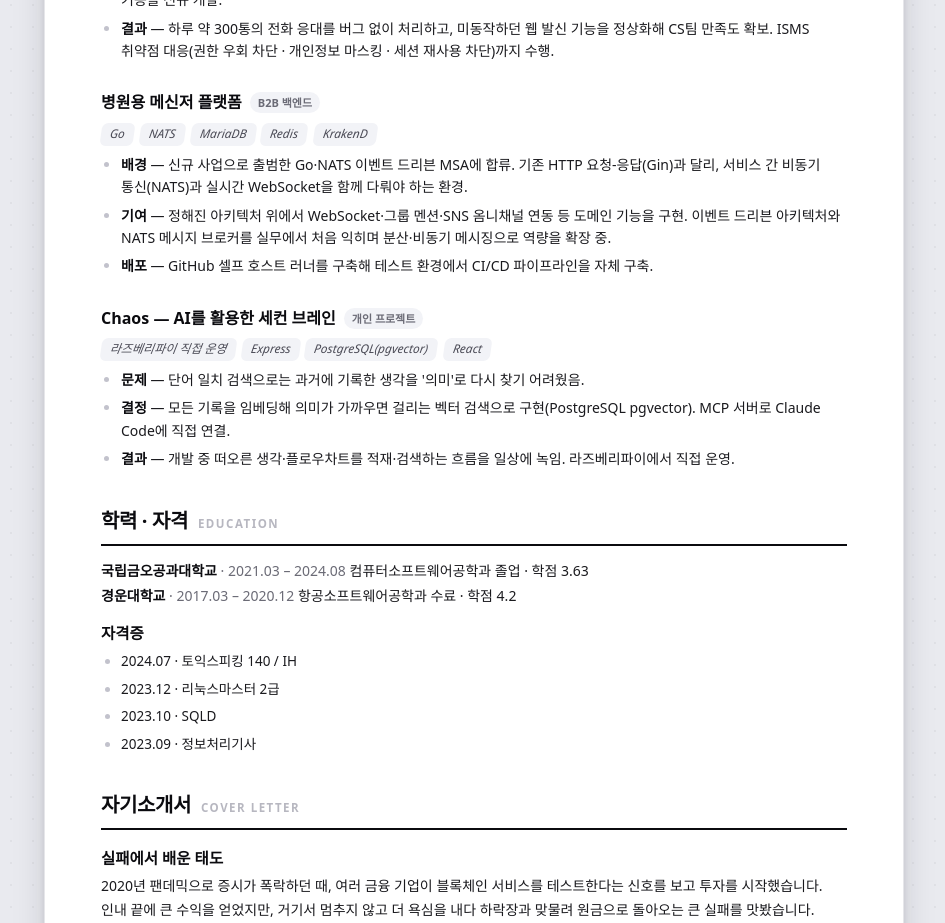
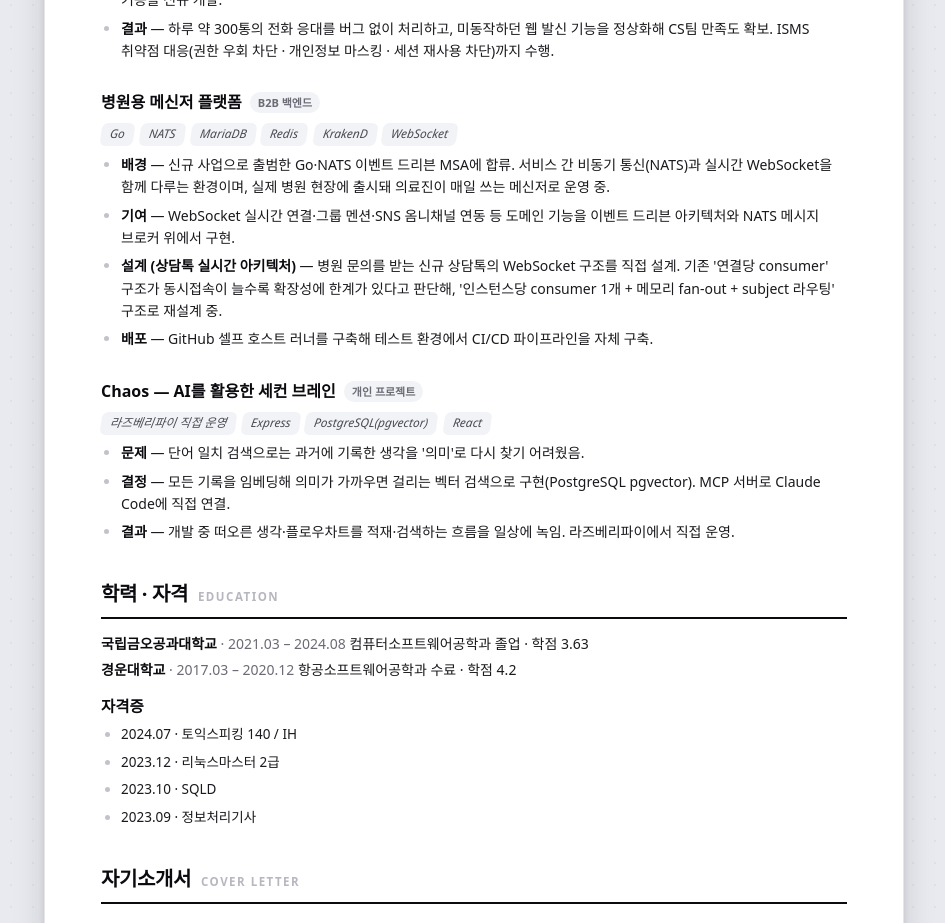
Before and after one commit to JongDeug/jh-portfolio, a React (Vite) app: page / in a window 1280 px wide. Shown: the part 2020-2943 px from the top of the page, without its empty margins (166-1111 px from the left). Built offline with nearby package versions, Linux system fonts and the light colour scheme; a web font is replaced by a local one.

Commit message:
docs(resume): 병원용 메신저 플랫폼 — 합본 이력서 반영(WebSocket 스택·배경·설계 항목 신규)
Co-Authored-By: Claude Opus 4.8 <noreply@anthropic.com>

```diff
--- a/src/data/resume.js
+++ b/src/data/resume.js
@@ -91,10 +91,11 @@ export default {
     {
       title: `병원용 메신저 플랫폼`,
       badge: `B2B 백엔드`,
-      stack: [`Go`, `NATS`, `MariaDB`, `Redis`, `KrakenD`],
+      stack: [`Go`, `NATS`, `MariaDB`, `Redis`, `KrakenD`, `WebSocket`],
       items: [
-        { k: `배경`, v: `신규 사업으로 출범한 Go·NATS 이벤트 드리븐 MSA에 합류. 기존 HTTP 요청-응답(Gin)과 달리, 서비스 간 비동기 통신(NATS)과 실시간 WebSocket을 함께 다뤄야 하는 환경.` },
-        { k: `기여`, v: `정해진 아키텍처 위에서 WebSocket·그룹 멘션·SNS 옴니채널 연동 등 도메인 기능을 구현. 이벤트 드리븐 아키텍처와 NATS 메시지 브로커를 실무에서 처음 익히며 분산·비동기 메시징으로 역량을 확장 중.` },
+        { k: `배경`, v: `신규 사업으로 출범한 Go·NATS 이벤트 드리븐 MSA에 합류. 서비스 간 비동기 통신(NATS)과 실시간 WebSocket을 함께 다루는 환경이며, 실제 병원 현장에 출시돼 의료진이 매일 쓰는 메신저로 운영 중.` },
+        { k: `기여`, v: `WebSocket 실시간 연결·그룹 멘션·SNS 옴니채널 연동 등 도메인 기능을 이벤트 드리븐 아키텍처와 NATS 메시지 브로커 위에서 구현.` },
+        { k: `설계 (상담톡 실시간 아키텍처)`, v: `병원 문의를 받는 신규 상담톡의 WebSocket 구조를 직접 설계. 기존 '연결당 consumer' 구조가 동시접속이 늘수록 확장성에 한계가 있다고 판단해, '인스턴스당 consumer 1개 + 메모리 fan-out + subject 라우팅' 구조로 재설계 중.` },
         { k: `배포`, v: `GitHub 셀프 호스트 러너를 구축해 테스트 환경에서 CI/CD 파이프라인을 자체 구축.` },
       ],
     },
```
